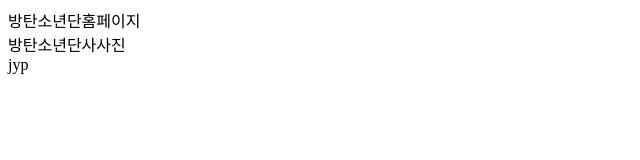
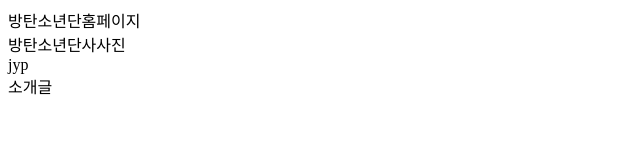
Before and after one commit to realcodingcnu/-RC-Group03, a plain HTML site: page index.html in a window 1280 px wide. Shown: the full height of the page, 0-640 px from the left. Drawn offline with Linux system fonts and the light colour scheme.

Commit message:
Bts txt index.html

```diff
--- a/index.html
+++ b/index.html
@@ -2,4 +2,5 @@
 	<head>방탄소년단홈페이지</head>
 	<div> 방탄소년단사사진</div>
 	<footer> jyp </footer>
+	<body>소개글</body>
 </html>
```
